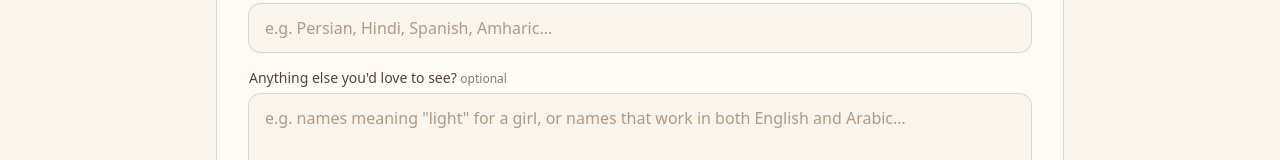
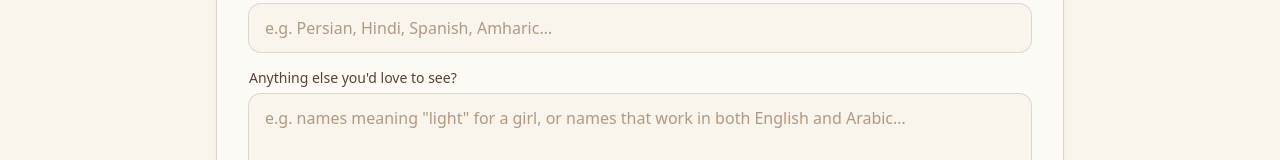
Before and after one commit to maabb/search-name, a React (Vite) app: page / in a window 1280 px wide. Shown: the part 1632-1792 px from the top of the page. Built offline with nearby package versions, Linux system fonts and the light colour scheme; no server answers.

Commit message:
Updated CultureRequest.tsx

```diff
--- a/src/components/CultureRequest.tsx
+++ b/src/components/CultureRequest.tsx
@@ -109,7 +109,6 @@ export function CultureRequest() {
         <div>
           <label htmlFor="culture-message" className="mb-1.5 block text-sm font-medium text-[#5b4130]">
             Anything else you'd love to see?{' '}
-            <span className="text-xs font-normal text-[#8a7a6b]">optional</span>
           </label>
           <textarea
             id="culture-message"
```
